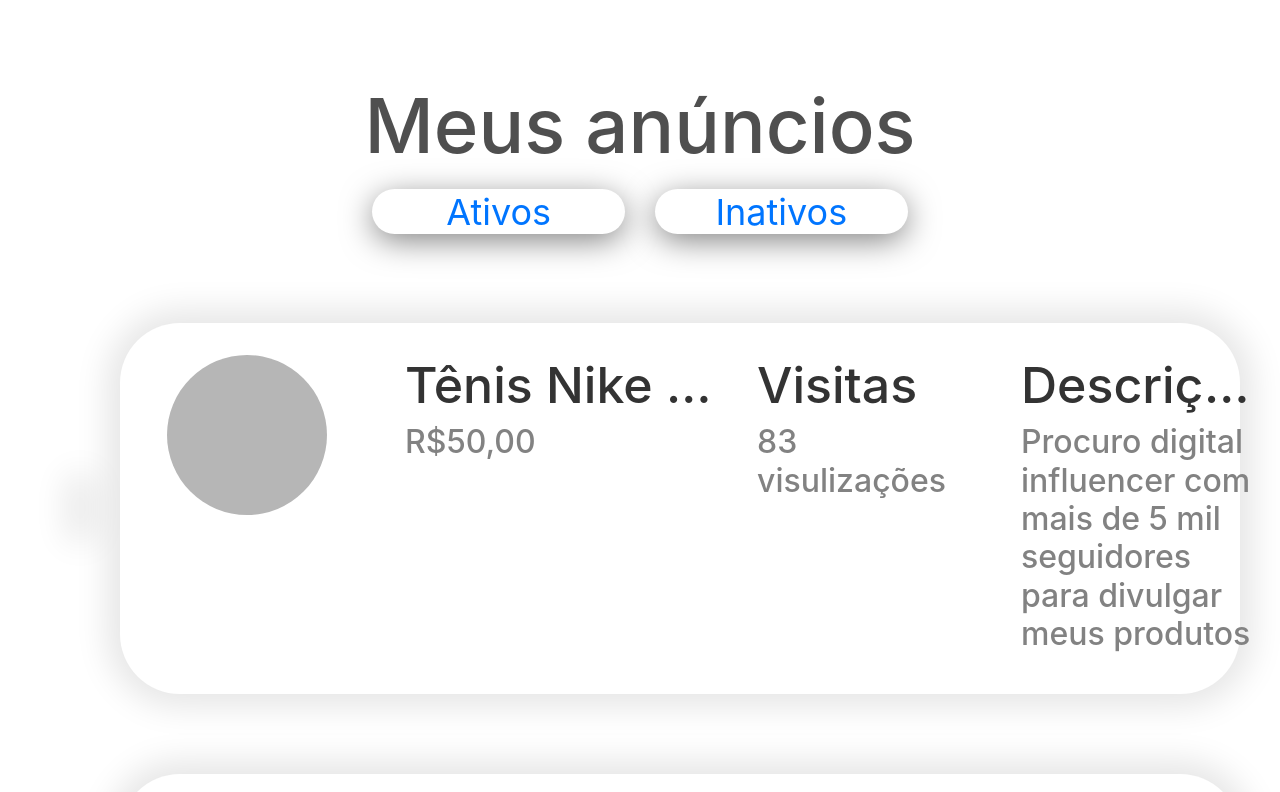
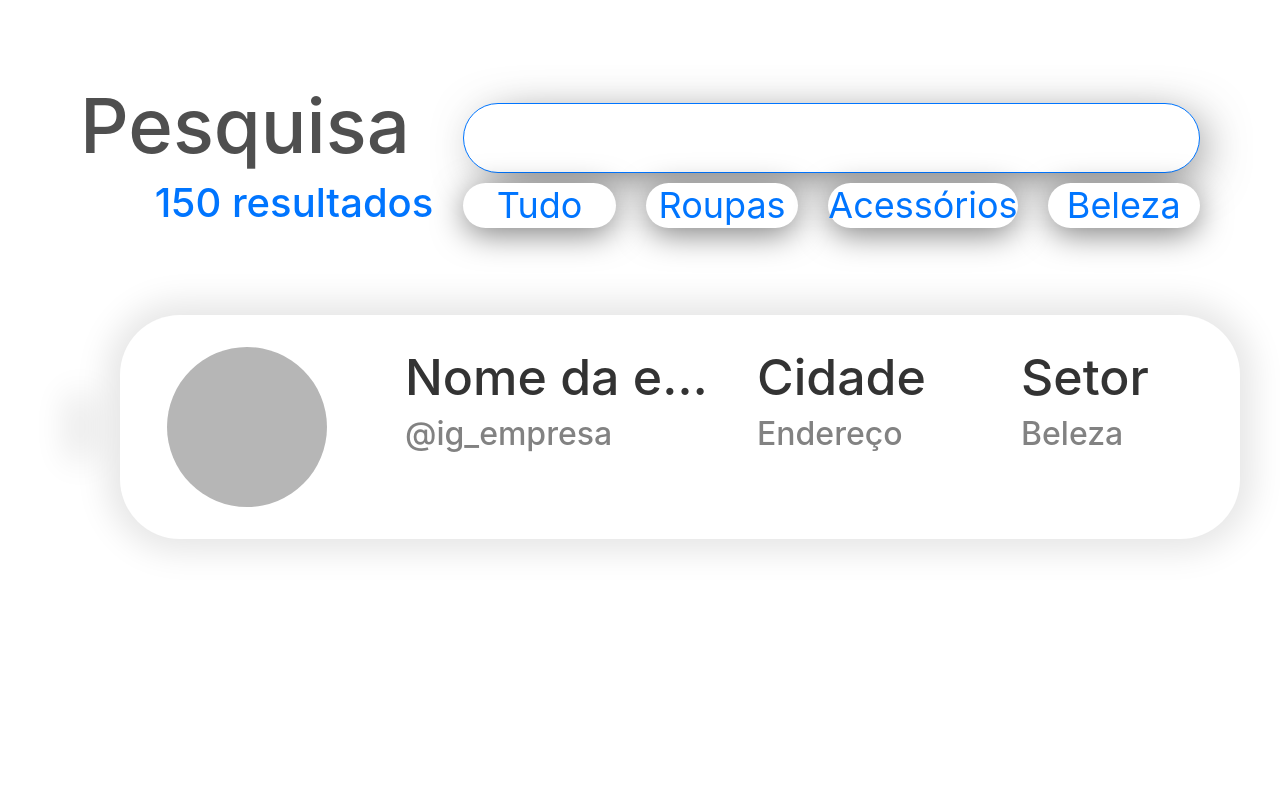
Before and after one commit to thallis-andre/Marketinf, a React (Create React App) app in the folder frontend/: page /empresa in a window 1280 px wide. Shown: the top 792 px of the page. Built offline with nearby package versions, Linux system fonts and the light colour scheme.

Commit message:
Revert "add"
This reverts commit bc79d3862a3f2938e71b31b2c0ed69fa47168247, reversing
changes made to 07b44ec983f82ca6c91b89524647d10c5cd6b984.

```diff
--- a/frontend/src/Pages/Anúncios/anuncio.css
+++ /dev/null
@@ -1,13 +0,0 @@
-.header {
-    display: flex;
-    justify-content: center;
-}
-
-
-.options {
-    background-color: black;
-    width: 10px;
-    height: 10px;
-    margin-bottom: 5px;
-    border-radius: 100%;
-}
--- a/frontend/src/Pages/Anúncios/anuncio.js
+++ /dev/null
@@ -1,108 +0,0 @@
-import React, { useState, useEffect } from 'react';
-import { Link, useHistory } from 'react-router-dom';
-import { Row, Col } from 'react-bootstrap';
-import { Collapse } from 'reactstrap';
-import { Button, Modal, ModalHeader, ModalBody, ModalFooter } from 'reactstrap';
-
-
-import './anuncio.css';
-
-export default function Anuncio() {
-
-
-    const [anuncios, setAnuncios] = useState([1, 2, 3, 4, 5, 6]);
-
-
-
-    const [modal, setModal] = useState(false);
-
-    const toggle = () => setModal(!modal);
-
-
-
-
-    return (
-
-        <div className="content">
-
-            <div className="header">
-                <Row className="justify-content-md-center">
-                    <div className="title">
-                        <h1 className="search-marca">Meus anúncios</h1>
-                    </div>
-
-                    <Col lg={8}>
-                        <Row className="justify-content-md-center">
-                            {/* <div className="all-filters"></div> */}
-                            <Col>
-                                <div className="filter"><span className="title-filter">Ativos</span></div>
-                            </Col>
-                            <Col>
-                                <div className="filter"><span className="title-filter">Inativos</span></div>
-                            </Col>
-                        </Row>
-                    </Col>
-
-                </Row>
-            </div>
-            <ul>
-
-                {anuncios.map(anuncios => (
-                    <section className="empresa-list" onClick={toggle}>
-
-                        <div className="circle"></div>
-                        <div className="empresa">
-
-
-
-                            <Col>
-                                <div className="foto">
-                                    <img src="" />
-                                </div>
-                            </Col>
-                            <Col lg={4}>
-                                <div className="nome">
-                                    <h2 className="title">Tênis Nike Air</h2>
-                                    <h3 className="description">R$50,00</h3>
-                                </div>
-                            </Col>
-                            <Col lg={3}>
-                                <div className="cidade">
-                                    <h2 className="title">Visitas</h2>
-                                    <h3 className="description">83 visulizações</h3>
-                                </div>
-                            </Col>
-                            <Col lg={3}>
-                                <div className="setor">
-                                    <h2 className="title">Descrição</h2>
-                                    <h3 className="description">Procuro digital influencer com mais de 5 mil seguidores
-                                    para divulgar meus produtos  </h3>
-                                </div>
-                            </Col>
-
-                        </div>
-
-                        <div>
-
-                        </div>
-
-                    </section>
-                ))}
-                <Modal isOpen={modal} toggle={toggle}>
-                    <ModalHeader toggle={toggle}>Tênis Nike air</ModalHeader>
-                    <ModalBody>
-                        Lorem ipsum dolor sit amet, consectetur adipisicing elit, sed do eiusmod tempor incididunt ut labore et dolore magna aliqua. Ut enim ad minim veniam, quis nostrud exercitation ullamco laboris nisi ut aliquip ex ea commodo consequat. Duis aute irure dolor in reprehenderit in voluptate velit esse cillum dolore eu fugiat nulla pariatur. Excepteur sint occaecat cupidatat non proident, sunt in culpa qui officia deserunt mollit anim id est laborum.</ModalBody>
-                    <ModalFooter>
-                        <Button color="primary" onClick={toggle}>Editar anúncio</Button>{' '}
-                        <Button color="secondary" onClick={toggle}>Cancelar</Button>
-                    </ModalFooter>
-                </Modal>
-            </ul>
-        </div >
-
-
-
-
-
-    );
-};
--- a/frontend/src/Pages/Busca/index.js
+++ b/frontend/src/Pages/Busca/index.js
@@ -1,19 +1,16 @@
-import React, { useState, useEffect } from 'react';
-import { Link, useHistory } from 'react-router-dom';
+import React, { useState } from 'react';
+
 import { Row, Col } from 'react-bootstrap';
 import { Collapse } from 'reactstrap';
 
 import './styles.css';
 
 
-export default function Influencer() {
+export default function Busca() {
 
     const [isOpen, setIsOpen] = useState(false);
 
     const toggle = () => setIsOpen(!isOpen);
-
-    const [anuncios, setAnuncios] = useState([1, 2, 3, 4, 5, 6])
-
 
 
     return (
@@ -51,9 +48,7 @@ export default function Influencer() {
 
                 </Row>
             </div>
-            <ul>
 
-                {anuncios.map(anuncios => (
             <section className="empresa-list" onClick={toggle}>
 
                 <div className="circle"></div>
@@ -82,6 +77,8 @@ export default function Influencer() {
                             <Collapse isOpen={isOpen}>
                                 <h3 className="description">Breno corno</h3>
                                 <h3 className="description">João comedor de casadas</h3>
+                                {/* <a href="https://fatosdesconhecidos.ig.com.br/de-onde-vem-expressao-corno-usada-quando-alguem-e-traido/"
+                                className="description" target="_blank">Clique aqui</a> */}
                             </Collapse>
                         </div>
                     </Col>
@@ -101,8 +98,7 @@ export default function Influencer() {
 
 
             </section>
-                ))}
-            </ul>
+
         </div >
 
 
--- a/frontend/src/routes.js
+++ b/frontend/src/routes.js
@@ -7,20 +7,18 @@ import Entrar from './Pages/Entrar/entrar';
 import Cadastrar from './Pages/Cadastrar/cadastrar';
 import Loja from './Pages/Cadastrar/Loja/loja';
 import Inf from './Pages/Cadastrar/Inf/inf';
-import Anuncios from './Pages/Anúncios/anuncio';
-
 
 export default function Routes() {
     return (
         <BrowserRouter>
             <Switch>
                 <Route path="/" exact component={ Home } />
-                <Route path="/influencer" component={ Busca } />
+                <Route path="/empresa" component={ Busca } />
                 <Route path="/entrar" component={ Entrar } />
                 <Route path="/cadastrar/inf" component={ Inf } />
                 <Route path="/cadastrar/loja" component={ Loja } />
                 <Route path="/cadastrar" component={ Cadastrar } />
-                <Route path="/empresa" component={ Anuncios } />
+
             </Switch>
         </BrowserRouter>
     );
```
Lines whose indentation alone changed are shown as unchanged.
